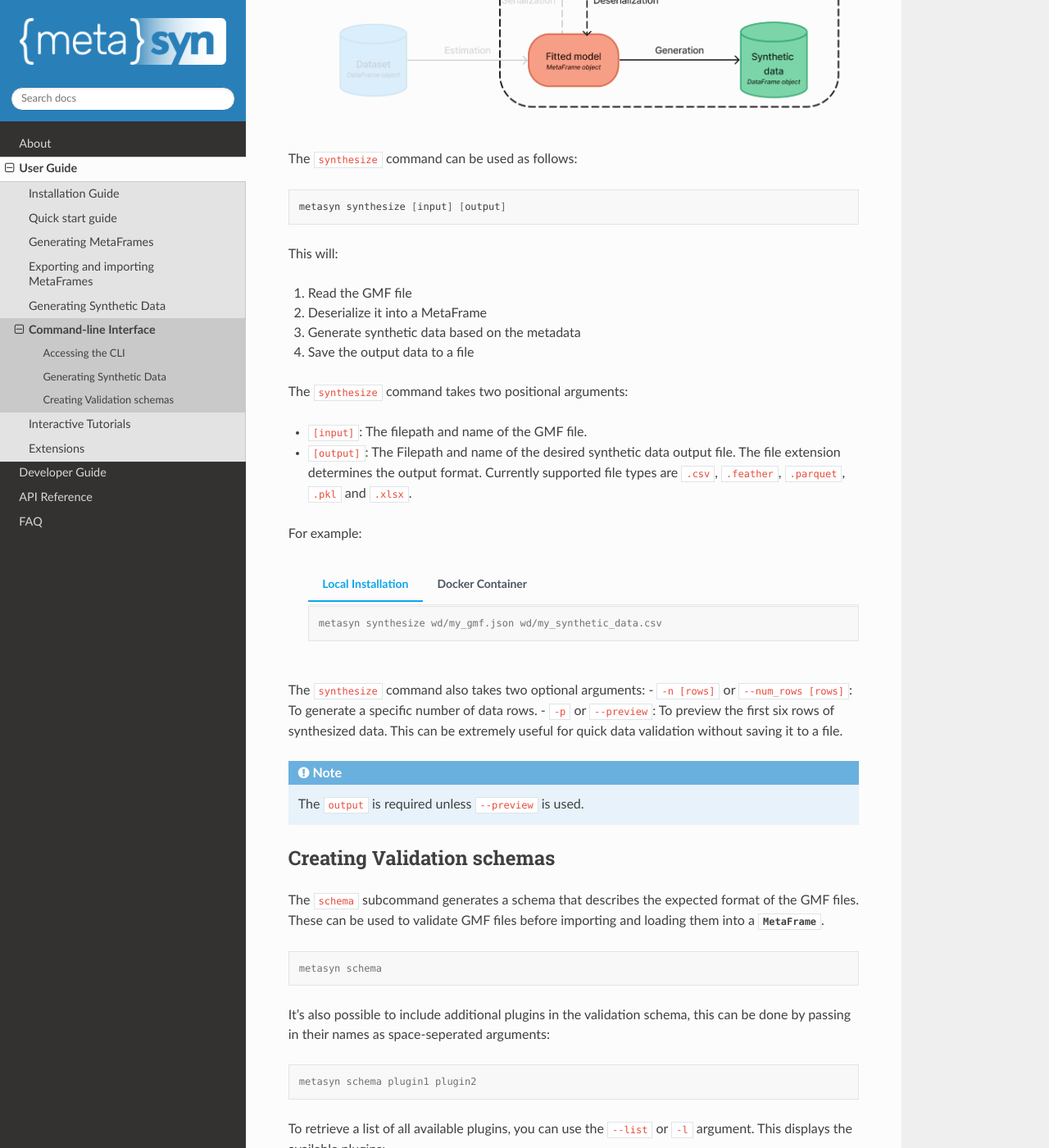
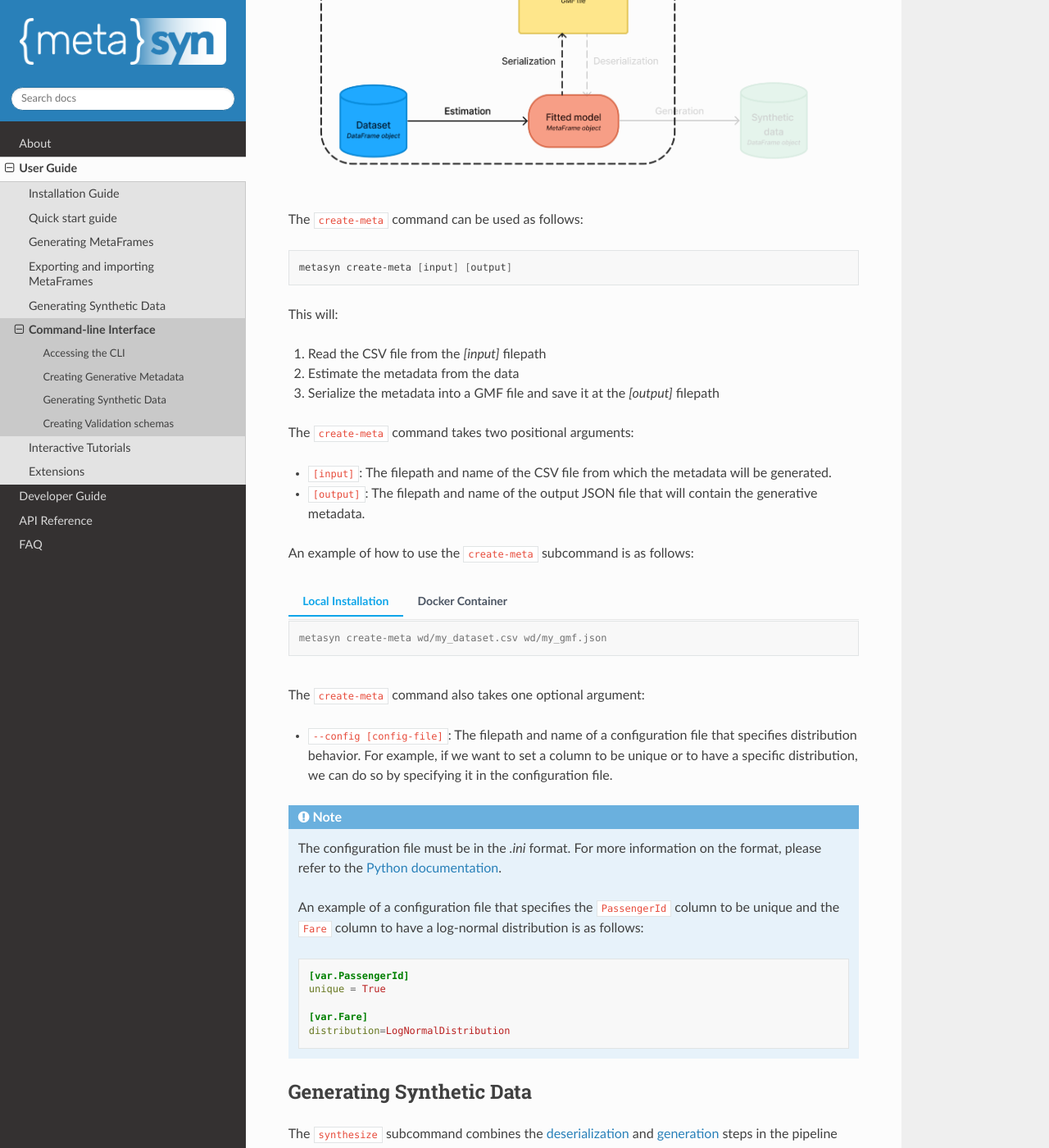
Before and after one commit to sodascience/metasyn, a Sphinx documentation site: the page built from docs/source/usage/cli.rst, in a window 1280 px wide and 1400 px high, scrolled down 1807 px. Shown: the whole window at 82% size. Built offline with Sphinx 7.4.7 and the Read the Docs theme 2.0.0, drawn with Linux system fonts in a browser that asks for light colours; some of the changed text lies outside the part shown.

Commit message:
Improved CLI docs + added create-meta documentation

```diff
--- a/docs/source/usage/cli.rst
+++ b/docs/source/usage/cli.rst
@@ -2,7 +2,11 @@ Command-line Interface
 ======================
 Metasyn provides a command-line interface (CLI) for accessing core functionality without needing to write any Python code.
 
-The CLI currently has two subcommands. The ``synthesize`` subcommand, which allows you to **generate synthetic data** from any ``GMF file``, and the ``schema`` subcommand, which allows you to **create validation schemas** for GMF files.
+The CLI currently has three subcommands:
+
+* The ``create-meta`` subcommand, which allows you to **create generative metadata** from a ``CSV file``
+* The ``synthesize`` subcommand, which allows you to **generate synthetic data** from a ``GMF file``
+* The ``schema`` subcommand, which allows you to **create validation schemas** for GMF files.
 
 
 At any point, you can also use the help command to get more information about the CLI and its subcommands:
@@ -69,14 +73,79 @@ The Metasyn CLI should now be up and running within the Docker container and rea
             docker run -v $(pwd):/wd sodateam/metasyn:v0.6 --help
 
 
+Creating Generative Metadata
+----------------------------
+The ``create-meta`` subcommand combines the :doc:`estimation </usage/generating_metaframes>` and :doc:`serialization </usage/exporting_metaframes>` steps in the pipeline into one, this allows you to generate generative metadata for a tabular dataset (in CSV format), and store it in a GMF (Generative Metadata Format) file.
+
+.. image:: /images/pipeline_cli_create_meta.png
+   :alt: Creating Generative Metadata using the CLI
+   :align: center
+
+The ``create-meta`` command can be used as follows:
+
+.. code-block:: bash
+
+   metasyn create-meta [input] [output]
+
+This will:
+
+1. Read the CSV file from the `[input]` filepath
+2. Estimate the metadata from the data
+3. Serialize the metadata into a GMF file and save it at the `[output]` filepath
+
+The ``create-meta`` command takes two positional arguments:
+
+* ``[input]``: The filepath and name of the CSV file from which the metadata will be generated.
+* ``[output]``: The filepath and name of the output JSON file that will contain the generative metadata.
+
+An example of how to use the ``create-meta`` subcommand is as follows:
+
+.. tab:: Local Installation
+
+   .. code-block:: console
+
+      metasyn create-meta wd/my_dataset.csv wd/my_gmf.json
+
+.. tab:: Docker Container
+
+   .. tab:: Windows
+
+      .. code-block:: console
+
+         docker run -v %cd%:/wd sodateam/metasyn create-meta wd/my_dataset.csv wd/my_gmf.json
+
+   .. tab:: Unix or MacOS:
+
+      .. code-block:: console
+
+         docker run -v $(pwd):/wd sodateam/metasyn create-meta wd/my_dataset.csv wd/my_gmf.json
+
+The ``create-meta`` command also takes one optional argument:
+
+* ``--config [config-file]``: The filepath and name of a configuration file that specifies distribution behavior. For example, if we want to set a column to be unique or to have a specific distribution, we can do so by specifying it in the configuration file.
+
+.. note::
+
+   The configuration file must be in the `.ini` format. For more information on the format, please refer to the `Python documentation <https://docs.python.org/3/library/configparser.html>`_.
+
+   An example of a configuration file that specifies the ``PassengerId`` column to be unique and the ``Fare`` column to have a log-normal distribution is as follows:
+
+   .. code-block:: ini
+
+      [var.PassengerId]
+      unique = True
+
+      [var.Fare]
+      distribution=LogNormalDistribution
+
+
 Generating Synthetic Data
 -------------------------
 The ``synthesize`` subcommand combines the :doc:`deserialization </usage/exporting_metaframes>` and :doc:`generation </usage/generating_synthetic_data>` steps in the pipeline into one, and allows you to generate a synthetic dataset from a previously exported MetaFrame (stored as GMF file).
 
 .. image:: /images/pipeline_cli.png
-   :alt: CLI in the metasyn pipeline
+   :alt: Creating Synthetic Data from a GMF file using the CLI
    :align: center
-
 
 The ``synthesize`` command can be used as follows:
 
@@ -86,37 +155,37 @@ The ``synthesize`` command can be used as follows:
 
 This will:
 
-1. Read the GMF file
+1. Read the GMF file from the `[input]` filepath
 2. Deserialize it into a MetaFrame
 3. Generate synthetic data based on the metadata
-4. Save the output data to a file
+4. Save the output data to a file at the `[output]` filepath
 
 The ``synthesize`` command takes two positional arguments:
 
 * ``[input]``: The filepath and name of the GMF file.
 * ``[output]``: The Filepath and name of the desired synthetic data output file. The file extension determines the output format. Currently supported file types are ``.csv``, ``.feather``, ``.parquet``, ``.pkl`` and ``.xlsx``.
 
-For example:
+An example of how to use the ``synthesize`` subcommand is as follows:
 
-   .. tab:: Local Installation
+.. tab:: Local Installation
+
+   .. code-block:: console
+
+      metasyn synthesize wd/my_gmf.json wd/my_synthetic_data.csv
+
+.. tab:: Docker Container
+
+   .. tab:: Windows
 
       .. code-block:: console
 
-         metasyn synthesize wd/my_gmf.json wd/my_synthetic_data.csv
+         docker run -v %cd%:/wd sodateam/metasyn synthesize wd/my_gmf.json wd/my_synthetic_data.csv
 
-   .. tab:: Docker Container
+   .. tab:: Unix or MacOS:
 
-      .. tab:: Windows
+      .. code-block:: console
 
-         .. code-block:: console
-
-            docker run -v %cd%:/wd sodateam/metasyn synthesize wd/my_gmf.json wd/my_synthetic_data.csv
-
-      .. tab:: Unix or MacOS:
-
-         .. code-block:: console
-
-            docker run -v $(pwd):/wd sodateam/metasyn synthesize wd/my_gmf.json wd/my_synthetic_data.csv
+         docker run -v $(pwd):/wd sodateam/metasyn synthesize wd/my_gmf.json wd/my_synthetic_data.csv
 
 
 
```
Also changed, not shown: docs/source/images/pipeline_cli_create_meta.png (added), 1 other file.
